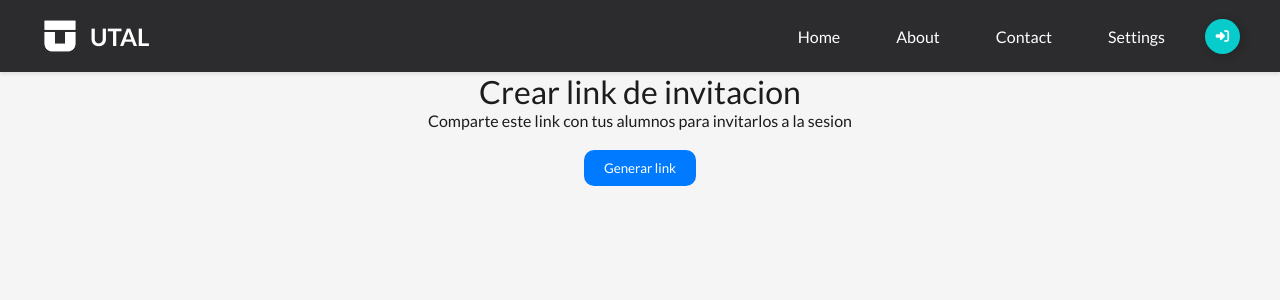
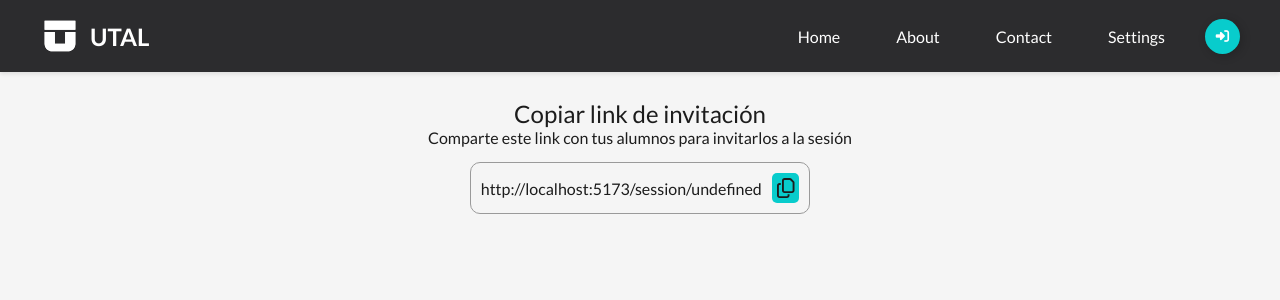
Before and after one commit to ConstruccionSoftware2024/Construccion-de-Software-2024-1, a Vue app: page /invitar-alumnos in a window 1280 px wide. Shown: the top 300 px of the page. Built offline with nearby package versions, Linux system fonts and the light colour scheme.

Commit message:
Arreglos en RevisionesView + Componente InvitarAlumno
En RevisionesView ahora se utiliza la ID generada por MongoDB
El componente InvitarAlumnos ahora se encuentra dentro de CrearSesion
El link generado ahora corresponde con la sesion
Tiempo: 1h 30m

```diff
--- a/back-end/src/server.js
+++ b/back-end/src/server.js
@@ -117,7 +117,7 @@ app.post('/faltas/:id', async (req, res) => {
     const database = client.db('construccion')
     const collection = database.collection('faltas')
     const result = await collection.updateOne(
-      { id: Number(req.params.id) },
+      { _id: new ObjectId(req.params.id) },
       { $set: { estado: req.body.estado } }
     )
     res.send(result)
--- a/src/components/ComponentesGrupoClaudio/InvitarAlumnos.vue
+++ b/src/components/ComponentesGrupoClaudio/InvitarAlumnos.vue
@@ -1,49 +1,73 @@
 <template>
     <div class="container">
-        <h1>Crear link de invitacion</h1>
-        <p>Comparte este link con tus alumnos para invitarlos a la sesion</p>
-        <button @click="generateLink">Generar link</button>
-        <p class="link" v-if="linkGenerated">{{ link }}</p>
+        <h2>Copiar link de invitación</h2>
+        <p>Comparte este link con tus alumnos para invitarlos a la sesión</p>
+        <p class="link" v-if="linkGenerated">{{ link }} <font-awesome-icon class="icono-clipboard" :icon="['far', 'copy']" @click="copiarAlPortapapeles"/> </p>
     </div>
 </template>
 
 <script setup>
-import { ref } from 'vue';
-import { v4 as uuidv4 } from 'uuid';
+import { onMounted, ref } from 'vue';
+import Swal from 'sweetalert2';
+
+const props = defineProps({
+    datosSesion: String
+});
 
 const link = ref('');
 const linkGenerated = ref(false);
 
-const generateLink = () => {
-    link.value = "http://localhost:8080/invitar/" + uuidv4();
+const recuperarLinks = async () => {
+    link.value = "http://localhost:5173/session/" + props.datosSesion;
     linkGenerated.value = true;
 }
+
+const copiarAlPortapapeles = () => {
+    navigator.clipboard.writeText(link.value);
+    Swal.fire({
+            title: '¡Link copiado al portapapeles!',
+            confirmButtonText: 'Cerrar',
+            timer: 800,
+        });
+}
+
+onMounted(recuperarLinks);
 
 </script>
 
 <style scoped>
 .container{
+    margin-top: 0.9rem;
     display: flex;
     flex-direction: column;
     align-items: center;
-    height: 100vh;
+    justify-content: center;
+    border-radius: 1rem;
 }
 
 .link{
-    margin-top: 20px;
+    margin: 15px 5px;
     border: 1px solid #9a9a9a;
     padding: 10px;
     border-radius: 10px;
+    display: flex;
+    justify-content: space-between;
+    align-items: center;
 }
 
-button{
-    margin: 20px;
-    padding: 10px 20px;
-    border: none;
-    border-radius: 10px;
-    background-color: #007bff;
-    color: white;
+h2{
+    margin-top: 0.8rem;
+}
+
+
+
+.icono-clipboard{
+    margin-left: 10px;
     cursor: pointer;
+    font-size: 20px;
+    padding: 5px;
+    background-color: #08cccc;
+    border-radius: 5px;
 }
 
 </style>
--- a/src/main.js
+++ b/src/main.js
@@ -5,9 +5,17 @@ import App from './App.vue'
 import router from './router'
 import '@fortawesome/fontawesome-free/css/all.css'
 import { createPinia } from 'pinia'
+import {FontAwesomeIcon} from '@fortawesome/vue-fontawesome'
+import { library } from '@fortawesome/fontawesome-svg-core'
+import { far } from '@fortawesome/free-regular-svg-icons'
+import { fas } from '@fortawesome/free-solid-svg-icons'
+
+library.add(fas, far)
 
 const app = createApp(App)
 app.use(router)
 app.use(createPinia())
 
+app.component('font-awesome-icon', FontAwesomeIcon)
+
 app.mount('#app')
--- a/src/views/VistasGrupoClaudio/CrearSesion.vue
+++ b/src/views/VistasGrupoClaudio/CrearSesion.vue
@@ -1,8 +1,13 @@
 <script>
 
 import { ref, reactive, onMounted } from 'vue'
+import InvitarAlumnos from '@/components/ComponentesGrupoClaudio/InvitarAlumnos.vue';
 
 export default {
+
+    components: {
+        InvitarAlumnos
+    },
 
     setup() {
         const formulario = reactive({
@@ -92,10 +97,9 @@ export default {
                 <button type="submit">Crear</button>
             </form>
         </div>
-
         <h2>Lista de sesiones </h2>
         <div class="cont" v-if="finish">
-            <div v-for="(sesion, index) in info" :key="index">
+            <div v-for="(sesion, index) in info" :key="index" class="session-container">
                 <a :href="'/session/' + sesion._id" class="card">
                     <div>
 
@@ -110,7 +114,9 @@ export default {
                         {{ sesion.descripcion }}
                     </p>
                 </a>
+                <InvitarAlumnos :datosSesion="sesion._id"/>
             </div>
+
         </div>
     </div>
 
@@ -129,7 +135,7 @@ export default {
     border: 1px solid black;
     display: flex;
     flex-direction: column;
-    width: 20rem;
+    width: 100%;
     padding: .2rem;
     justify-content: center;
     align-items: center;
@@ -175,6 +181,15 @@ form>button {
 
 .cont {
     display: flex;
-    gap: 1rem;
+    gap: 1.8rem;
+    flex-wrap: wrap;
+    width: 100%;
+    padding: 2rem;
+}
+
+.session-container{
+    border-bottom-left-radius: 16px;
+    border-bottom-right-radius: 16px;
+    border: 2px solid #08cccc;
 }
 </style>
--- a/src/views/VistasGrupoClaudio/RevisionesView.vue
+++ b/src/views/VistasGrupoClaudio/RevisionesView.vue
@@ -44,7 +44,7 @@ mostrarme las faltas de cada alumno y clasificarlos como “peligrosos” o “n
             <td>{{ student.lastName }}</td>
             <td>{{ student.email }}</td>
             <td>{{ student.rut }}</td>
-            <td @click="student.showDetalleFaltas = !student.showDetalleFaltas">
+            <td >
               {{ student.faltas }}
             </td>
 
@@ -113,7 +113,7 @@ const filteredStudents = computed(() => {
 
 const updateStudentStatus = async (student) => {
   try {
-    await axios.post(`http://localhost:8080/faltas/${student.id}`, {
+    await axios.post(`http://localhost:8080/faltas/${student._id}`, {
       estado: student.estado
     });
   } catch (error) {
@@ -200,11 +200,6 @@ onMounted(async () => {
   background-color: #f8f4e7;
 }
 
-.styled-table tbody tr:hover {
-  background-color: #f1f1f1;
-  cursor: pointer;
-}
-
 .detalle-table {
   width: 100%;
 }
```
Also changed, not shown: package.json (+9 -1 lines), 1 other file (tests, documents, lock files or other folders).
